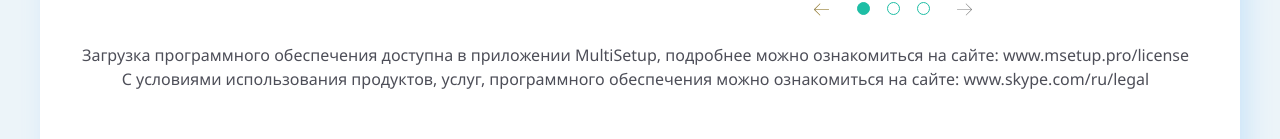
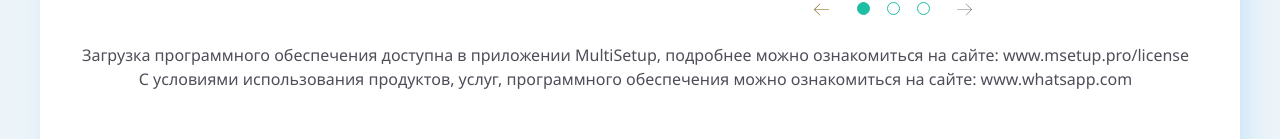
Before and after one commit to mirageN1349/Soft-whatsapp, a website built with webpack: page src/index.html in a window 1280 px wide. Shown: the part 588-727 px from the top of the page. Built offline with nearby package versions, Linux system fonts and the light colour scheme; no server answers.

Commit message:
fix desc

```diff
--- a/src/index.html
+++ b/src/index.html
@@ -289,7 +289,7 @@
 
               <p>
                 С условиями использования продуктов, услуг, программного
-                обеспечения можно ознакомиться на сайте: www.skype.com/ru/legal
+                обеспечения можно ознакомиться на сайте: www.whatsapp.com
               </p>
             </div>
 
```
Also changed, not shown: dist/index.html, 4 other files.
